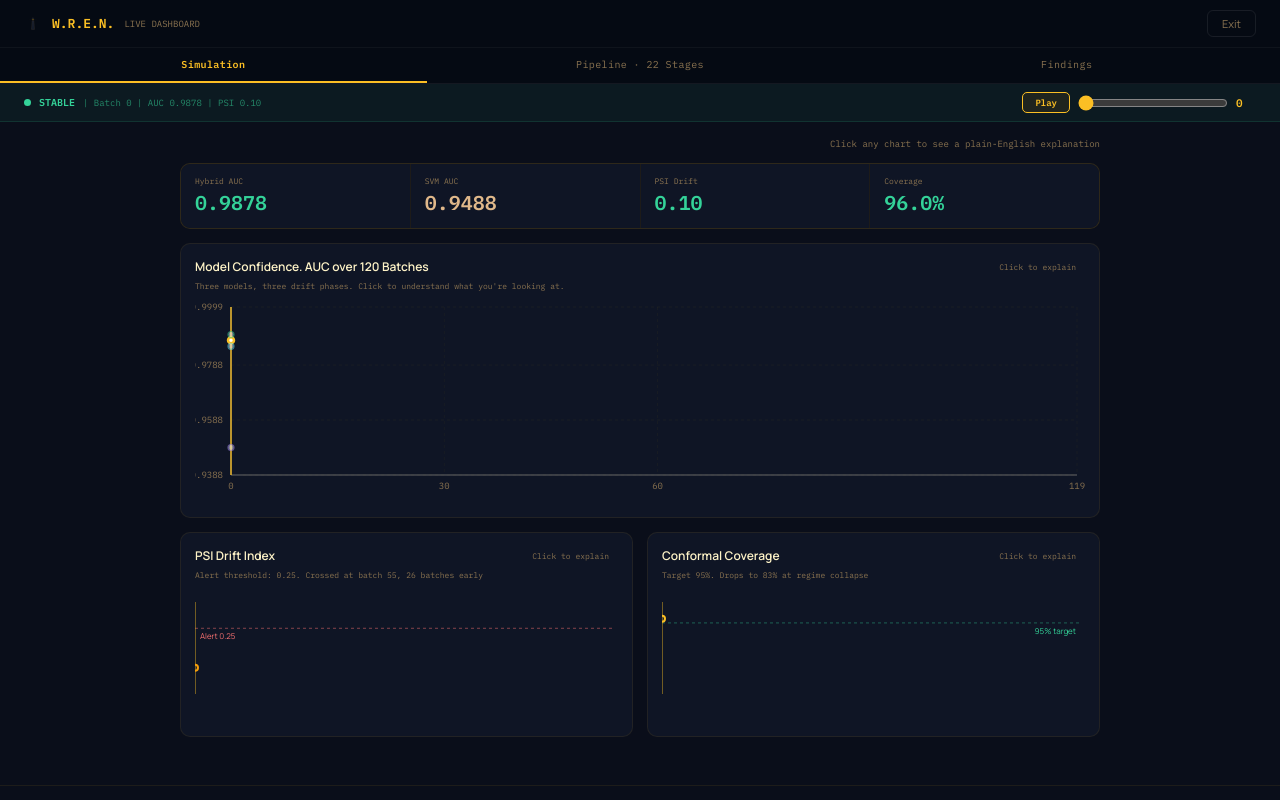
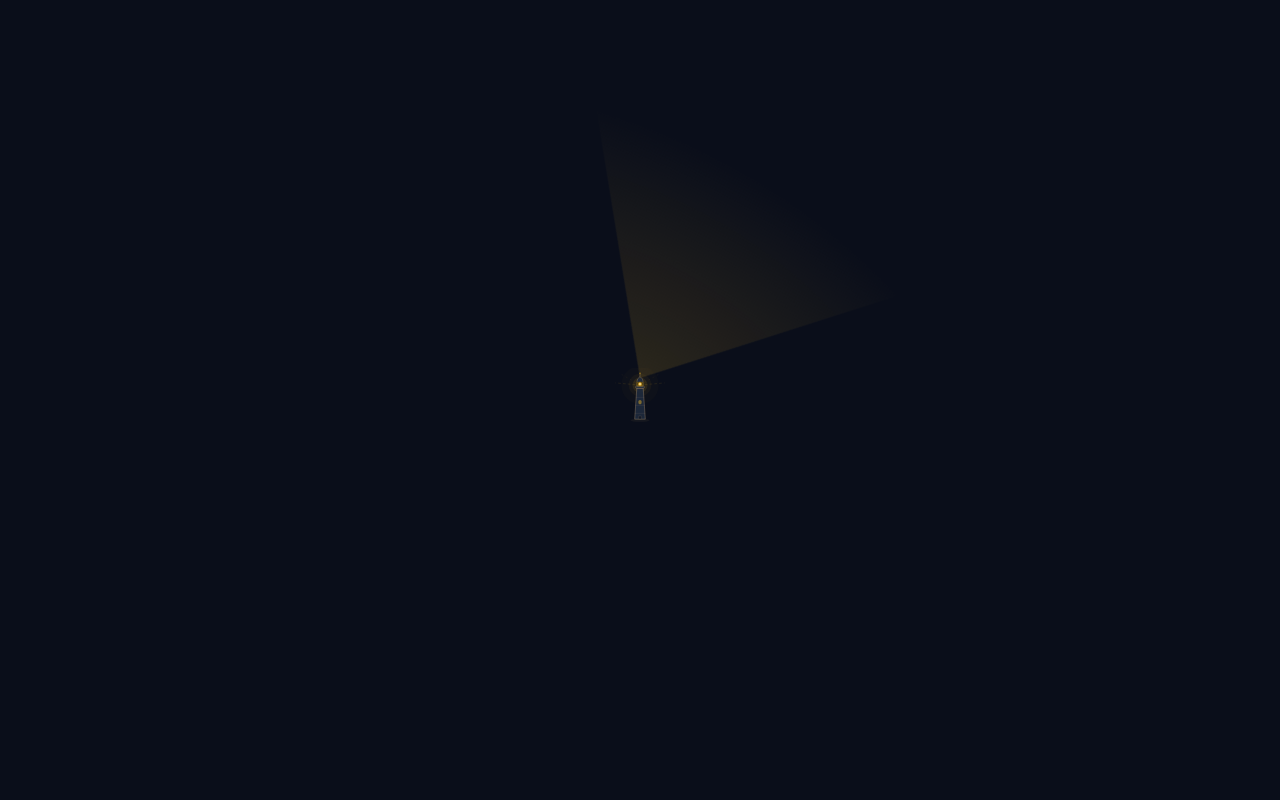
Before and after one commit to RedRemu/wren, a React (Vite) app: page / in a window 1280 px wide. Both pictures are taken after a click on the element "Dashboard". Shown: the top 800 px of the page. Built offline with nearby package versions, Linux system fonts and the light colour scheme.

Commit message:
Refactor loading screen and page transition logic
more stuff pathces and what not

```diff
--- a/src/App.jsx
+++ b/src/App.jsx
@@ -189,7 +189,7 @@ function useStyles() {
     l.href = "https://fonts.googleapis.com/css2?family=Manrope:wght@300;400;500;600;700;800&family=IBM+Plex+Mono:wght@400;500;600&display=swap";
     document.head.appendChild(l);
     var s = document.createElement("style"); s.id = "wrn";
-    s.textContent = "@keyframes wup{from{opacity:0;transform:translateY(14px)}to{opacity:1;transform:none}}@keyframes wpulse{0%,100%{opacity:1}50%{opacity:.3}}@keyframes wblink{0%,100%{opacity:.5}50%{opacity:1}}@keyframes wsweep{0%{transform:rotate(0deg)}100%{transform:rotate(360deg)}}@keyframes wshake{0%,100%{transform:translateX(0)}15%,45%,75%{transform:translateX(-3px)}30%,60%,90%{transform:translateX(3px)}}@keyframes lhSweep{0%,100%{transform:rotate(-35deg)}50%{transform:rotate(35deg)}}@keyframes bIdlePulse{0%,100%{opacity:.55}50%{opacity:.95}}*{box-sizing:border-box;margin:0;padding:0}::-webkit-scrollbar{width:3px}::-webkit-scrollbar-thumb{background:rgba(251,191,36,.1);border-radius:2px}";
+    s.textContent = "@keyframes wup{from{opacity:0;transform:translateY(14px)}to{opacity:1;transform:none}}@keyframes wpulse{0%,100%{opacity:1}50%{opacity:.3}}@keyframes wblink{0%,100%{opacity:.5}50%{opacity:1}}@keyframes wsweep{0%{transform:rotate(0deg)}100%{transform:rotate(360deg)}}@keyframes wshake{0%,100%{transform:translateX(0)}15%,45%,75%{transform:translateX(-3px)}30%,60%,90%{transform:translateX(3px)}}@keyframes lhSweep{0%,100%{transform:rotate(-35deg)}50%{transform:rotate(35deg)}}@keyframes wLoad{0%{width:0%}100%{width:100%}}@keyframes wTransSweep{0%{transform:rotate(-40deg)}50%{transform:rotate(40deg)}100%{transform:rotate(-40deg)}}@keyframes bIdlePulse{0%,100%{opacity:.55}50%{opacity:.95}}*{box-sizing:border-box;margin:0;padding:0}::-webkit-scrollbar{width:3px}::-webkit-scrollbar-thumb{background:rgba(251,191,36,.1);border-radius:2px}";
     document.head.appendChild(s);
   }, []);
 }
@@ -1851,7 +1851,7 @@ function HeroSection(props) {
 
         <p style={{ fontSize: "clamp(12px, 2.5vw, 16px)", color: $.tx3, lineHeight: 1.6, maxWidth: 440, margin: "0 auto clamp(6px, 1.5vw, 14px)", textShadow: "0 2px 20px #030608",
           opacity: stage >= 4 ? 1 : 0, transform: stage >= 4 ? "none" : "translateY(14px)", transition: "all 0.8s ease" }}>
-          Real-time monitoring for deployed AI<br/>under drift, noise, and attack
+          When an AI runs a power grid,<br/>how do you know it is still getting it right
         </p>
 
         <p style={{ fontFamily: F.m, fontSize: "clamp(7px, 1.2vw, 9px)", color: $.dim, letterSpacing: 1.2, marginBottom: "clamp(14px, 3vw, 28px)",
@@ -2166,16 +2166,54 @@ function StressTestWidget() {
 /* ═══ APP ═══ */
 export default function App() {
   useStyles();
-  var _p = useState("landing"); var page = _p[0]; var setPage = _p[1];
+  var _p = useState("landing"); var page = _p[0]; var rawSetPage = _p[1];
   var _s = useState(0); var scrollY = _s[0]; var setScrollY = _s[1];
+  var _loading = useState(true); var loading = _loading[0]; var setLoading = _loading[1];
+  var _fade = useState("visible"); var fade = _fade[0]; var setFade = _fade[1];
+
+  useEffect(function() {
+    var t = setTimeout(function() { setLoading(false); }, 2200);
+    return function() { clearTimeout(t); };
+  }, []);
+
+  function setPage(p) {
+    setFade("clear");
+    setTimeout(function() { setFade("beacon"); }, 500);
+    setTimeout(function() { setFade("sweep"); }, 1000);
+    setTimeout(function() { setFade("flash"); }, 4000);
+    setTimeout(function() {
+      rawSetPage(p);
+      window.scrollTo(0, 0);
+      setFade("reveal");
+    }, 4800);
+    setTimeout(function() { setFade("visible"); }, 5200);
+  }
+
   useEffect(function() { var h = function() { setScrollY(window.scrollY); }; window.addEventListener("scroll", h, { passive: true }); return function() { window.removeEventListener("scroll", h); }; }, []);
 
-  if (page === "command") return <CommandCentre onBack={function() { setPage("landing"); window.scrollTo(0, 0); }} />;
-  if (page === "operator") return <GridOperatorSim onBack={function() { setPage("landing"); window.scrollTo(0, 0); }} />;
+  // Loading screen
+  if (loading) return (
+    <div style={{ background: $.bg, height: "100vh", display: "flex", flexDirection: "column", alignItems: "center", justifyContent: "center", fontFamily: F.s }}>
+      <div style={{ marginBottom: 24, animation: "wpulse 1.5s ease-in-out infinite" }}>
+        <Beacon s={48} glow={0.7} />
+      </div>
+      <div style={{ fontFamily: F.m, fontSize: 11, letterSpacing: 4, color: $.glow, opacity: 0.6, marginBottom: 8 }}>W.R.E.N.</div>
+      <div style={{ fontSize: 11, color: $.dim }}>Initialising deployment monitor</div>
+      <div style={{ width: 120, height: 2, background: "rgba(255,255,255,.04)", borderRadius: 1, marginTop: 20, overflow: "hidden" }}>
+        <div style={{ height: "100%", background: $.glow, borderRadius: 1, animation: "wLoad 2s ease-in-out forwards" }} />
+      </div>
+    </div>
+  );
+
+  var pageContent;
+
+  if (page === "command") pageContent = <CommandCentre onBack={function() { setPage("landing"); }} />;
+  else if (page === "operator") pageContent = <GridOperatorSim onBack={function() { setPage("landing"); }} />;
+  else {
 
   var go = function(id) { var el = document.getElementById(id); if (el) el.scrollIntoView({ behavior: "smooth", block: "start" }); };
 
-  return (
+  pageContent = (
     <div style={{ background: $.bg, color: $.tx, fontFamily: F.s, overflowX: "hidden" }}>
 
       {/* NAV */}
@@ -2267,17 +2305,84 @@ export default function App() {
       <section id="honour" style={{ padding: "60px 24px 80px", textAlign: "center" }}>
         <div style={{ maxWidth: 420, margin: "0 auto" }}>
           <Rv><div style={{ width: 24, height: 1, background: $.glow, margin: "0 auto 28px", opacity: 0.15 }} /></Rv>
-          <Rv d={0.1}><p style={{ fontSize: 15, fontStyle: "italic", lineHeight: 2, color: $.tx3, marginBottom: 16 }}>Named for the Women's Royal Naval Service, who served at HMS Vernon, Portsmouth, 1939-1945.</p></Rv>
+          <Rv d={0.1}><p style={{ fontSize: 15, fontStyle: "italic", lineHeight: 2, color: $.tx3, marginBottom: 16 }}>Named for the Women's Royal Naval Service, who served at HMS Vernon, Portsmouth, 1939–1945.</p></Rv>
           <Rv d={0.2}><p style={{ fontSize: 13, lineHeight: 1.9, color: $.dim }}>They sat in signals rooms, detecting anomalies in the noise and warning of danger before it arrived.</p></Rv>
         </div>
       </section>
 
       {/* FOOTER */}
-      <footer style={{ padding: "20px 36px", display: "flex", justifyContent: "space-between", alignItems: "center", flexWrap: "wrap", gap: 10 }}>
-        <div style={{ fontSize: 9, letterSpacing: 2, color: $.dim, fontFamily: F.m }}>W.R.E.N.</div>
-        <div style={{ fontSize: 9, color: $.dim }}>University of Portsmouth | 2025-2026</div>
-        <div style={{ fontSize: 9, color: $.dim, opacity: 0.6 }}>Powered by A.G.N.E.S. v4.2</div>
+      <footer style={{ padding: "32px 36px", display: "flex", justifyContent: "space-between", alignItems: "center", flexWrap: "wrap", gap: 10, borderTop: "1px solid rgba(255,255,255,.03)" }}>
+        <div style={{ display: "flex", alignItems: "center", gap: 8 }}>
+          <BeaconSmall s={12} />
+          <span style={{ fontSize: 9, letterSpacing: 2, color: $.dim, fontFamily: F.m }}>W.R.E.N.</span>
+        </div>
+        <div style={{ fontSize: 9, color: $.dim }}>University of Portsmouth | 2025–2026</div>
+        <div style={{ fontSize: 9, color: $.dim, opacity: 0.5 }}>Powered by A.G.N.E.S. v4.2</div>
       </footer>
     </div>
   );
+  }
+
+  var transitioning = fade !== "visible";
+
+  return (
+    <div style={{ position: "relative", minHeight: "100vh" }}>
+      {/* Page content */}
+      <div style={{
+        opacity: fade === "clear" || fade === "beacon" || fade === "flash" ? 0 : 1,
+        transition: fade === "clear" ? "opacity 0.4s ease-out" : fade === "reveal" ? "opacity 0.3s ease-in" : "none",
+        pointerEvents: transitioning ? "none" : "auto",
+      }}>
+        {pageContent}
+      </div>
+
+      {/* Transition overlay */}
+      {transitioning && (
+        <div style={{
+          position: "fixed", inset: 0, zIndex: 9999,
+          background: $.bg,
+          display: "flex", flexDirection: "column", alignItems: "center", justifyContent: "center",
+          opacity: fade === "clear" ? 0 : fade === "reveal" ? 0 : 1,
+          transition: fade === "reveal" ? "opacity 0.35s ease-out" : "opacity 0.4s ease-in",
+        }}>
+          {/* Beacon + sweep */}
+          <div style={{ position: "relative" }}>
+            <div style={{
+              opacity: (fade === "beacon" || fade === "sweep" || fade === "flash") ? 1 : 0,
+              transform: fade === "flash" ? "scale(1.15)" : "scale(1)",
+              transition: "all 0.6s cubic-bezier(0.16,1,0.3,1)",
+            }}>
+              <Beacon s={64} glow={fade === "flash" ? 1 : fade === "sweep" ? 0.7 : 0.4} />
+            </div>
+
+            {/* Sweeping beam */}
+            {(fade === "sweep") && (
+              <div style={{ position: "absolute", top: -280, left: "50%", marginLeft: -400, width: 800, height: 300, pointerEvents: "none", overflow: "visible" }}>
+                <svg viewBox="0 0 800 300" style={{ width: "100%", height: "100%", overflow: "visible" }}>
+                  <defs>
+                    <radialGradient id="tBeam" cx="50%" cy="100%" r="80%">
+                      <stop offset="0%" stopColor="#fbbf24" stopOpacity="0.3"/>
+                      <stop offset="100%" stopColor="#fbbf24" stopOpacity="0"/>
+                    </radialGradient>
+                  </defs>
+                  <g style={{ transformOrigin: "400px 290px", animation: "wTransSweep 3s ease-in-out infinite" }}>
+                    <polygon points="400,290 150,0 650,0" fill="url(#tBeam)" opacity="0.45"/>
+                  </g>
+                </svg>
+              </div>
+            )}
+          </div>
+
+          {/* Flash glow */}
+          <div style={{
+            position: "absolute", inset: 0,
+            background: "radial-gradient(circle at 50% 50%, rgba(251,191,36,0.4), rgba(251,191,36,0.1) 35%, transparent 65%)",
+            opacity: fade === "flash" ? 1 : 0,
+            transition: "opacity 0.5s ease-in",
+            pointerEvents: "none",
+          }} />
+        </div>
+      )}
+    </div>
+  );
 }
```
